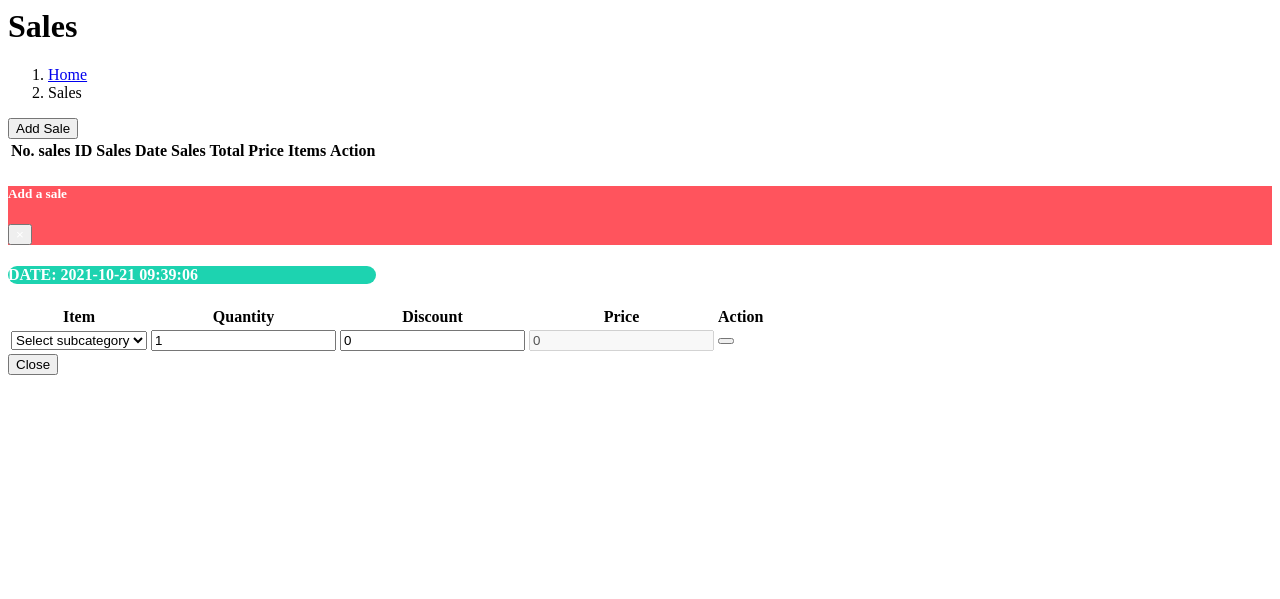
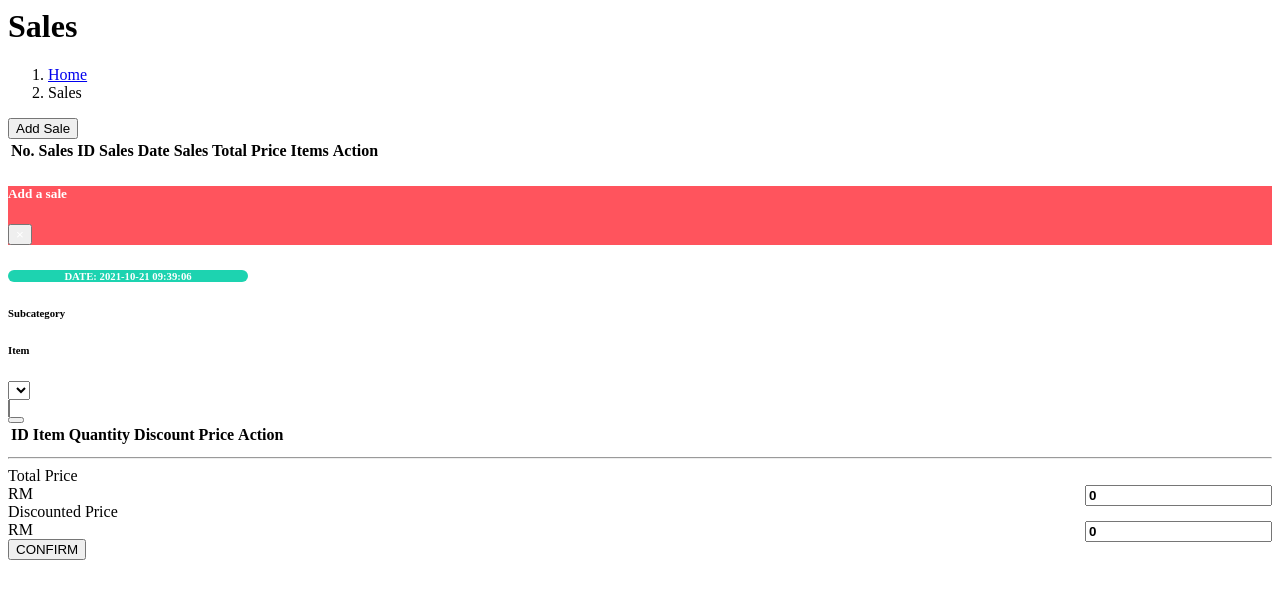
Before and after one commit to the-survivors/php-sreps, a CodeIgniter app: the page made by application/views/sales/sales_list_view.php in a window 1280 px wide. Shown: the top 599 px of the page. Run offline with CodeIgniter, Linux system fonts and the light colour scheme; data that the repository does not hold is empty.

Commit message:
Read description
- Completed feature for adding item row dynamically completed.
- Completed  automatic calculation function for total sales price & total discounted price.
- Sales and sales_item data successfully passed to controller upon submitting the sales form.
- *Inserting sales data in database is not complete yet.

```diff
--- a/application/views/sales/sales_list_view.php
+++ b/application/views/sales/sales_list_view.php
@@ -1,5 +1,12 @@
 <style>
+    /* tr:nth-child(even) {
+  background-color: #E4C2C1;
 
+} */
+    /* css for hiding select dropdown area */
+    .item_id {
+        appearance: none;
+    }
 </style>
 
 <?php
@@ -15,7 +22,6 @@ foreach ($subcategory as $s) {
 <script type="text/javascript">
     var base_url = "<?php echo base_url(); ?>";
     var subcategory_list = '<?php echo $subcategory_options; ?>';
-    console.log(subcategory_list);
 </script>
 
 <body id="page-top">
@@ -61,11 +67,11 @@ foreach ($subcategory as $s) {
                                 <div class="card-body">
 
                                     <div class="table-responsive">
-                                        <table id="table_sales_list" class="table table-striped">
+                                        <table id="table_sales_list" class="table ">
                                             <thead>
                                                 <tr>
                                                     <th>No.</th>
-                                                    <th>sales ID</th>
+                                                    <th>Sales ID</th>
                                                     <th>Sales Date</th>
                                                     <th>Sales Total Price</th>
                                                     <th>Items</th>
@@ -85,7 +91,7 @@ foreach ($subcategory as $s) {
 
                     <!-- Modal for adding sales-->
                     <div class="modal fade" id="add_sales" tabindex="-1" role="dialog" aria-labelledby="add_salesLabel" aria-hidden="true">
-                        <div class="modal-dialog modal-xl" role="document">
+                        <div class="modal-dialog modal-lg" role="document">
                             <div class="modal-content">
                                 <div class="modal-header" style="background-color:#FF545D;">
                                     <h5 class="modal-title" id="add_salesLabel" style="color:white;">Add a sale</h5>
@@ -94,16 +100,46 @@ foreach ($subcategory as $s) {
                                     </button>
                                 </div>
                                 <!-- Add sale form -->
-                                <form method="post" action=" <?= base_url(''); ?>">
+                                <form method="post" action=" <?= base_url('sales/sales/add_sales'); ?>">
                                     <div class="modal-body">
-                                        <div class="mb-4" style="background-color:#1dd3b0; border-radius:10px; width:23.0em; height:auto;">
-                                            <div class="px-3 pt-2 pb-1">
-                                                <h4 style=" font-weight:600;"><span style="color:white;">DATE: <?php echo date('Y-m-d H:i:s'); ?></span></h4>
+                                        <div class="mb-5" style="background-color:#1dd3b0; border-radius:10px; width:15.0em; height:auto;">
+                                            <div class="px-1 pt-2 pb-1 mb-2">
+                                                <h6 style=" font-weight:600; "><span style="color:white;">
+                                                        <center>DATE: <?php echo date('Y-m-d H:i:s'); ?></center>
+                                                    </span></h6>
+                                            </div>
+                                        </div>
+                                        <div class="row mb-1">
+                                            <div class="col-xl-4">
+                                                <h6>Subcategory</h6>
+                                            </div>
+                                            <div class="col-xl-4">
+                                                <h6>Item</h6>
+                                            </div>
+                                        </div>
+                                        <div class="row mb-5">
+                                            <div class="col-xl-4">
+                                                <select id="item_subcategory_id" class="form-control form-select form-select-md item_subcategory_id">
+                                                    <?php
+                                                    foreach ($subcategory as $s) {
+                                                        echo '<option value="' . $s->item_subcategory_id . '">' . $s->item_subcategory_name . '</option>';
+                                                    }
+                                                    ?>
+                                                </select>
+                                            </div>
+                                            <div class="col-xl-4">
+                                                <select id="item_id" class="form-control form-select form-select-md item_id">
+
+                                                </select>
+                                            </div>
+                                            <div class="col-xl-4">
+                                                <button type="button" name="add" id="add" class="btn btn-success"><span class="fas fa-plus"></span></button>
                                             </div>
                                         </div>
                                         <table class="table" id="item_list">
                                             <thead>
                                                 <tr>
+                                                    <th scope="col">ID</th>
                                                     <th scope="col">Item</th>
                                                     <th scope="col">Quantity</th>
                                                     <th scope="col">Discount</th>
@@ -113,26 +149,38 @@ foreach ($subcategory as $s) {
                                             </thead>
                                             <tbody id="table_body">
                                                 <tr>
-                                                    <td>
-                                                        <select name="addmore[][item_subcategory_id]" id="item_subcategory_id" class="form-control form-select form-select-md item_subcategory_id">
-                                                            <option value="" selected disabled>Select subcategory</option>
-                                                            <?php
-                                                            foreach ($subcategory as $s) {
-                                                                echo '<option value="' . $s->item_subcategory_id . '">' . $s->item_subcategory_name . '</option>';
-                                                            }
-                                                            ?>
-                                                        </select>
-                                                    </td>
-                                                    <td><input type="number" name="addmore[][sale_item_quantity]" placeholder="Enter quantity" class="form-control sale_item_quantity" value="1" required /></td>
-                                                    <td><input type="number" name="addmore[][sale_item_discount]" placeholder="Enter discount" class="form-control sale_item_discount" value="0" required /></td>
-                                                    <td><input type="number" name="addmore[][sale_item_price]" value="0" class="form-control sale_item_price" disabled /></td>
-                                                    <td><button type="button" name="add" id="add" class="btn btn-success"><span class="fas fa-plus"></span></button></td>
+
                                                 </tr>
+
                                             </tbody>
                                         </table>
+                                        <hr class="mt-5">
+                                        <!-- Sale total price-->
+                                        <div class="form-group row">
+                                            <div class="col-xl-6"></div>
+                                            <label for="staticEmail" class="col-xl-2 col-form-label">Total Price</label>
+                                            <div class="col-xl-4">
+                                                <div class="input-group-prepend">
+                                                    <span class="input-group-text" id="basic-addon1">RM</span>
+                                                    <input type="number" id="sale_total_price" name="sale_total_price" style="font-weight:600; float:right;" class="form-control sale_total_price" min="0" value="0" readonly />
+                                                </div>
+                                            </div>
+                                        </div>
+                                        <div class="form-group row">
+                                            <div class="col-xl-6"></div>
+                                            <label for="staticEmail" class="col-xl-2 col-form-label">Discounted Price</label>
+                                            <div class="col-xl-4">
+                                                <div class="input-group-prepend">
+                                                    <span class="input-group-text" id="basic-addon2">RM</span>
+                                                    <input type="number" id="sale_discounted_price" name="sale_discounted_price" style="font-weight:600; float:right;" class="form-control sale_discounted_price" min="0" value="0" readonly />
+                                                </div>
+                                            </div>
+                                        </div>
                                     </div>
+
+
                                     <div class="modal-footer">
-                                        <button type="button" class="btn btn-secondary" data-dismiss="modal">Close</button>
+                                        <button type="submit" class="btn btn-primary mb-2">CONFIRM</button>
                                     </div>
                                 </form>
                                 <!-- End of add sale form -->
@@ -149,7 +197,7 @@ foreach ($subcategory as $s) {
             <?php
 
 
-?>
+            ?>
 
-<script type="text/javascript">
-</script>
+            <script type="text/javascript">
+            </script>
```
Also changed, not shown: application/controllers/sales/Sales.php (+38 -8 lines), application/models/sales_model.php (+31 -2 lines), assets/js/additional/sales_list.js (+99 -42 lines).
